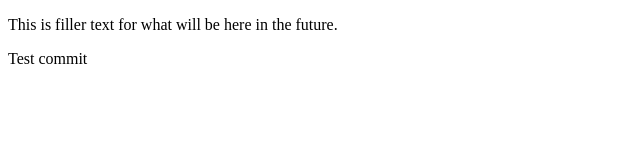
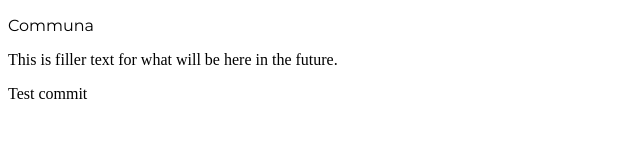
Before and after one commit to stevenschmatz/Bench, a plain HTML site: page index.html in a window 1280 px wide. Shown: the whole page, without its empty margins (0-640 px from the left). Drawn offline with Linux system fonts and the light colour scheme.

Commit message:
Added stylesheet, imported google fonts, added title

```diff
--- a/index.html
+++ b/index.html
@@ -2,9 +2,14 @@
 <html>
 <head>
     <title>Communa</title>
+    <link href='http://fonts.googleapis.com/css?family=Montserrat' rel='stylesheet' type='text/css'>
+    <link rel="stylesheet" href="styles.css"/>
 </head>
 <body>
-    <p>This is filler text for what will be here in the future.</p>
-    <p>Test commit</p>
+    <div id="header">
+        <p id="title">Communa</p>
+        <p>This is filler text for what will be here in the future.</p>
+        <p>Test commit</p>
+    </div>
 </body>
 </html>
--- /dev/null
+++ b/styles.css
@@ -0,0 +1,3 @@
+p#title {
+    font-family: 'Montserrat', sans-serif;
+}
```
